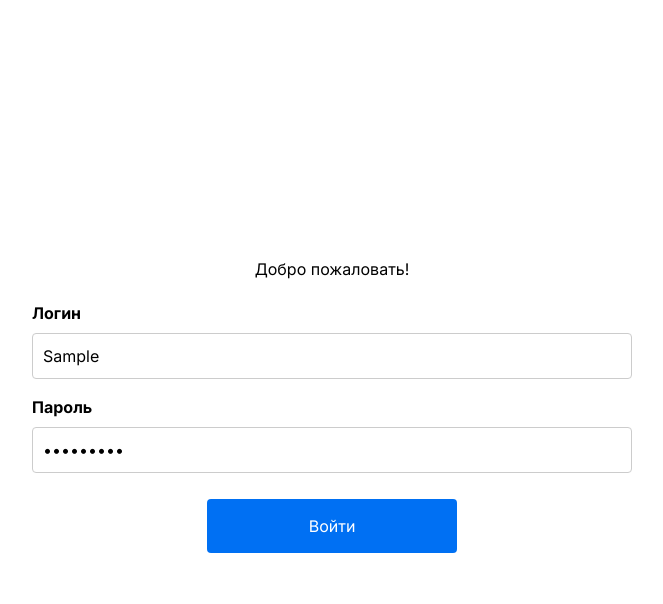
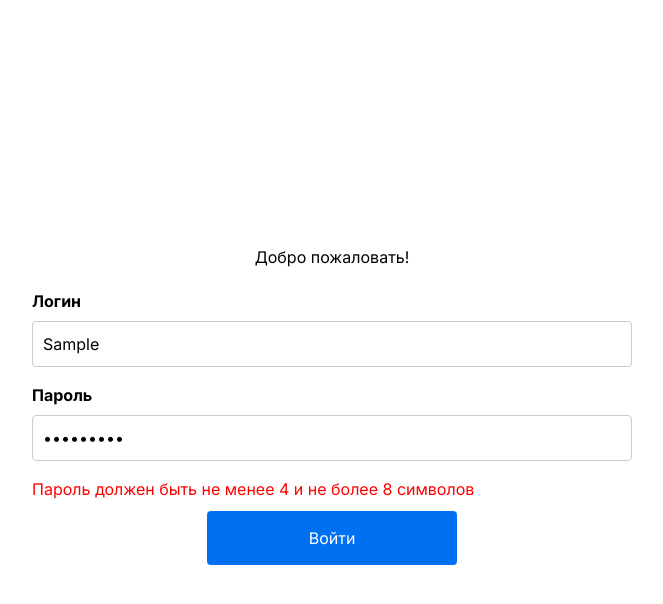
Before and after one commit to BoberCRM/CrmSystem, a Next.js app: page / in a window 1280 px wide. Both pictures are taken after typing "Sample", "Sample123" into the empty fields and a click on the button "Войти". Shown: the top 604 px of the page, without its empty margins (308-971 px from the left). Built offline with nearby package versions, Linux system fonts and the light colour scheme.

Commit message:
почистил компоненты, добавил валидацию для логина и пароля, записал пользователя в локалсторидж

```diff
--- a/src/UI/input/Input.tsx
+++ b/src/UI/input/Input.tsx
@@ -1,14 +1,17 @@
-import React from "react";
-import styles from "./input.module.css";
+import React from "react"
+import styles from "./input.module.css"
 
 interface InputProps {
-  type: string;
-  placeholder?: string;
-  value: string;
-  onChange: (e: React.ChangeEvent<HTMLInputElement>) => void;
-  label?: string;
-  required?: boolean;
-  disabled?: boolean;
+  type: string
+  placeholder?: string
+  value: string
+  onChange: (e: React.ChangeEvent<HTMLInputElement>) => void
+  label?: string
+  required?: boolean
+  disabled?: boolean
+  minLength?: number
+  maxLength?: number
+  pattern?: string
 }
 
 const Input: React.FC<InputProps> = ({
@@ -19,6 +22,9 @@ const Input: React.FC<InputProps> = ({
   label,
   required = false,
   disabled = false,
+  minLength,
+  maxLength,
+  pattern
 }) => {
   return (
     <div className={styles.inputContainer}>
@@ -29,11 +35,14 @@ const Input: React.FC<InputProps> = ({
         value={value}
         onChange={onChange}
         className={styles.input}
+        minLength={minLength}
+        maxLength={maxLength}
+        pattern={pattern}
         required={required}
         disabled={disabled}
       />
     </div>
-  );
-};
+  )
+}
 
-export default Input;
+export default Input
--- a/src/app/globals.css
+++ b/src/app/globals.css
@@ -1,36 +1,6 @@
 @tailwind base;
 @tailwind components;
 @tailwind utilities;
-
-/*:root {*/
-/*  --foreground-rgb: 0, 0, 0;*/
-/*  --background-start-rgb: 214, 219, 220;*/
-/*  --background-end-rgb: 255, 255, 255;*/
-/*}*/
-
-/*@media (prefers-color-scheme: dark) {*/
-/*  :root {*/
-/*    --foreground-rgb: 255, 255, 255;*/
-/*    --background-start-rgb: 0, 0, 0;*/
-/*    --background-end-rgb: 0, 0, 0;*/
-/*  }*/
-/*}*/
-
-/*body {*/
-/*  color: rgb(var(--foreground-rgb));*/
-/*  background: linear-gradient(*/
-/*      to bottom,*/
-/*      transparent,*/
-/*      rgb(var(--background-end-rgb))*/
-/*    )*/
-/*    rgb(var(--background-start-rgb));*/
-/*}*/
-
-/*@layer utilities {*/
-/*  .text-balance {*/
-/*    text-wrap: balance;*/
-/*  }*/
-/*}*/
 
 .flex{
     display: flex;
@@ -38,27 +8,7 @@
     height:100vh;
 }
 
-
-
-
 /*-----------------------------------------------*/
-
-.block-login{
-    margin: auto auto;
-    max-width: 600px;
-    width: 100%;
-}
-
-.block-login_greeting{
-    margin: 20px auto;
-    text-align: center;
-}
-
-.block-login_form{
-    display: flex;
-    flex-direction: column;
-}
-
 
 .button-ex{
     display: flex;
--- /dev/null
+++ b/src/app/login/Login.tsx
@@ -0,0 +1,63 @@
+import React, { useState } from 'react'
+import Button from "@/UI/button/Button"
+import Input from "@/UI/input/Input"
+import styles from './login.module.css'
+
+// const emailRegex = /^[a-zA-Z0-9._%+-]+@[a-zA-Z0-9.-]+\.[a-zA-Z]{2,}$/
+const emailRegex = /^[A-Za-z]+$/
+
+const LoginForm: React.FC = () => {
+  const [email, setEmail] = useState('')
+  const [password, setPassword] = useState('')
+  const [error, setError] = useState('')
+
+  const handleEmailChange = (e: React.ChangeEvent<HTMLInputElement>) => {
+    setEmail(e.target.value)
+  }
+
+  const handlePasswordChange = (e: React.ChangeEvent<HTMLInputElement>) => {
+    setPassword(e.target.value)
+  }
+
+  const handleSubmit = (e: React.FormEvent) => {
+    e.preventDefault()
+    if (!emailRegex.test(email)) {
+      setError('Логин состоит только из латинских букв');
+    } else if (password.length < 4 || password.length > 8) {
+      setError('Пароль должен быть не менее 4 и не более 8 символов');
+    } else {
+      setError('');
+      console.log('Email:', email)
+      console.log('Password:', password)
+      localStorage.setItem('user', (email + password))
+    }
+  }
+
+  return (
+    <div className={`${styles.block_login}`}>
+      <h2 className={`${styles.block_login_greeting}`}> Добро пожаловать! </h2>
+      <form className={`${styles.block_login_form}`} onSubmit={handleSubmit}>
+        <Input
+          type="text"
+          placeholder="Введите логин"
+          value={email}
+          onChange={handleEmailChange}
+          required
+          label="Логин"/>
+        <Input
+          type="password"
+          placeholder="Введите пароль"
+          value={password}
+          onChange={handlePasswordChange}
+          required
+          minLength={4}
+          maxLength={8}
+          label="Пароль"/>
+        {error && <p style={{ color: 'red' }}>{error}</p>}
+        <Button variant="primary">Войти</Button>
+      </form>
+    </div>
+  )
+}
+
+export default LoginForm
--- /dev/null
+++ b/src/app/login/login.module.css
@@ -0,0 +1,15 @@
+.block_login{
+  margin: auto auto;
+  max-width: 600px;
+  width: 100%;
+}
+
+.block_login_greeting{
+  margin: 20px auto;
+  text-align: center;
+}
+
+.block_login_form{
+  display: flex;
+  flex-direction: column;
+}
--- a/src/app/login/login.tsx
+++ /dev/null
@@ -1,47 +0,0 @@
-import React, { useState } from 'react';
-import Button from "@/UI/button/Button"
-import Input from "@/UI/input/Input"
-
-const LoginForm: React.FC = () => {
-  const [email, setEmail] = useState('');
-  const [password, setPassword] = useState('');
-
-  const handleEmailChange = (e: React.ChangeEvent<HTMLInputElement>) => {
-    setEmail(e.target.value);
-  };
-
-  const handlePasswordChange = (e: React.ChangeEvent<HTMLInputElement>) => {
-    setPassword(e.target.value);
-  };
-
-  const handleSubmit = (e: React.FormEvent) => {
-    e.preventDefault();
-    console.log('Email:', email);
-    console.log('Password:', password);
-  };
-
-  return (
-    <div className='block-login'>
-      <h2 className='block-login_greeting'> Добро пожаловать! </h2>
-      <form className="block-login_form" onSubmit={handleSubmit}>
-        <Input
-          type="text"
-          placeholder="Введите логин"
-          value={email}
-          onChange={handleEmailChange}
-          required
-          label="Логин"/>
-        <Input
-          type="password"
-          placeholder="Введите пароль"
-          value={password}
-          onChange={handlePasswordChange}
-          required
-          label="Пароль"/>
-        <Button variant="primary">Войти</Button>
-      </form>
-    </div>
-  );
-};
-
-export default LoginForm;
--- a/src/app/page.tsx
+++ b/src/app/page.tsx
@@ -1,67 +1,13 @@
 'use client';
 
-import { FormEvent } from 'react'
-import Button from "@/UI/button/Button"
-import Input from "@/UI/input/Input"
-import React, { useState } from 'react';
-import LoginForm from '@/app/login/login'
+import React from 'react';
+import LoginForm from '@/app/login/Login'
 
 export default function Home() {
-
-  const [formData, setFormData] = useState({})
-
-  async function onSubmit(event: FormEvent<HTMLFormElement>) {
-    event.preventDefault()
-    console.log(event, formData)
-  }
-
-  const handleChange = (event: React.ChangeEvent<HTMLInputElement>) => {
-    const { name, value } = event.target
-    setFormData((prevData) => ({
-      ...prevData,
-      [name]: value,
-    }))
-  }
-
-  const handleClick = () => {
-    alert('Button clicked!')
-  }
-
-  const [login, setLogin] = useState('')
-  const [password, setPass] = useState('')
-
-  const handleLoginChange = (e: React.ChangeEvent<HTMLInputElement>) => {
-    setLogin(e.target.value)
-    console.log(setLogin(e.target.value))
-  }
-
-  const handlePassChange = (e: React.ChangeEvent<HTMLInputElement>) => {
-    setPass(e.target.value)
-    console.log(setPass(e.target.value))
-  }
 
   return (
     <main className="flex">
       <LoginForm/>
-      {/* <div className='block-login'>
-        <h2 className='block-login_greeting'> Добро пожаловать! </h2>
-        <form className="block-login_form" onSubmit={onSubmit}>
-          <Input
-            type="text"
-            placeholder="Введите логин"
-            value={login}
-            onChange={handleLoginChange}
-            label="Логин"/>
-          <Input
-            type="text"
-            placeholder="Введите пароль"
-            value={password}
-            onChange={handlePassChange}
-            label="Пароль"/>
-          <Button onClick={handleClick} variant="primary">Войти</Button>
-        </form>
-      </div> */}
-
 
         {/* <div className="button-ex">
           <span>Примеры кнопок:</span>
```
Also changed, not shown: src/UI/button/Button.tsx (+9 -9 lines).
